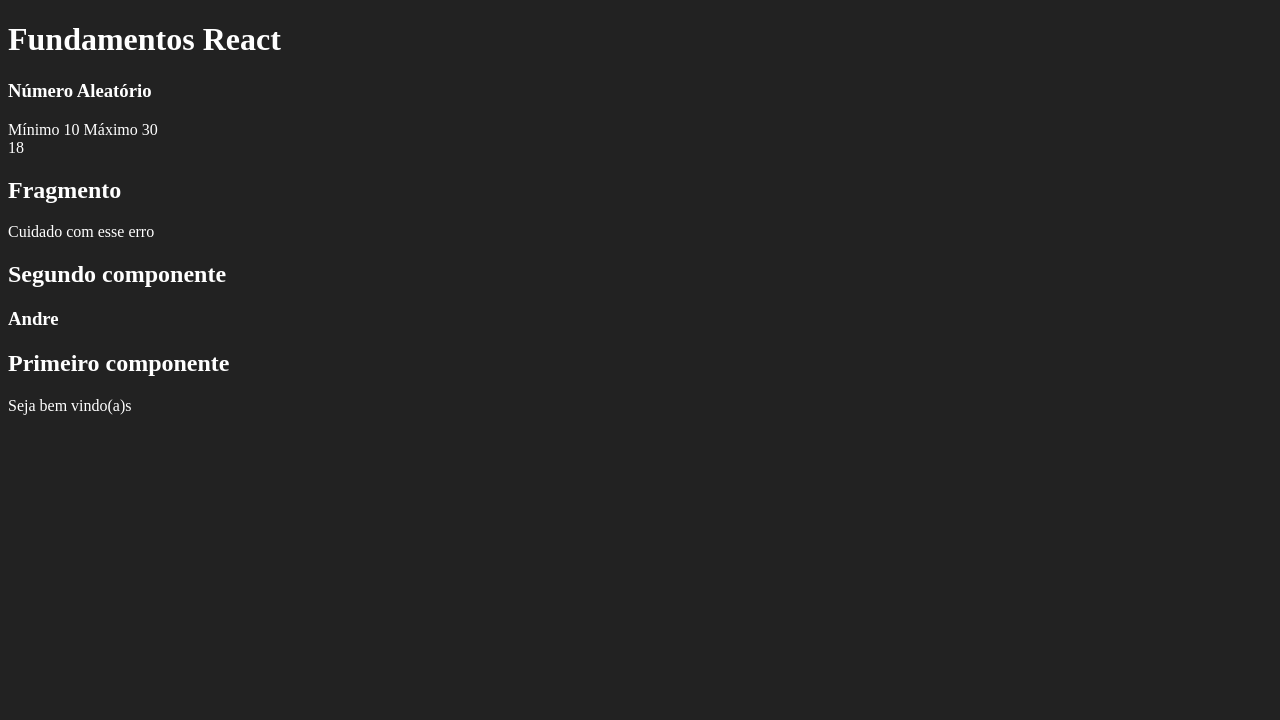
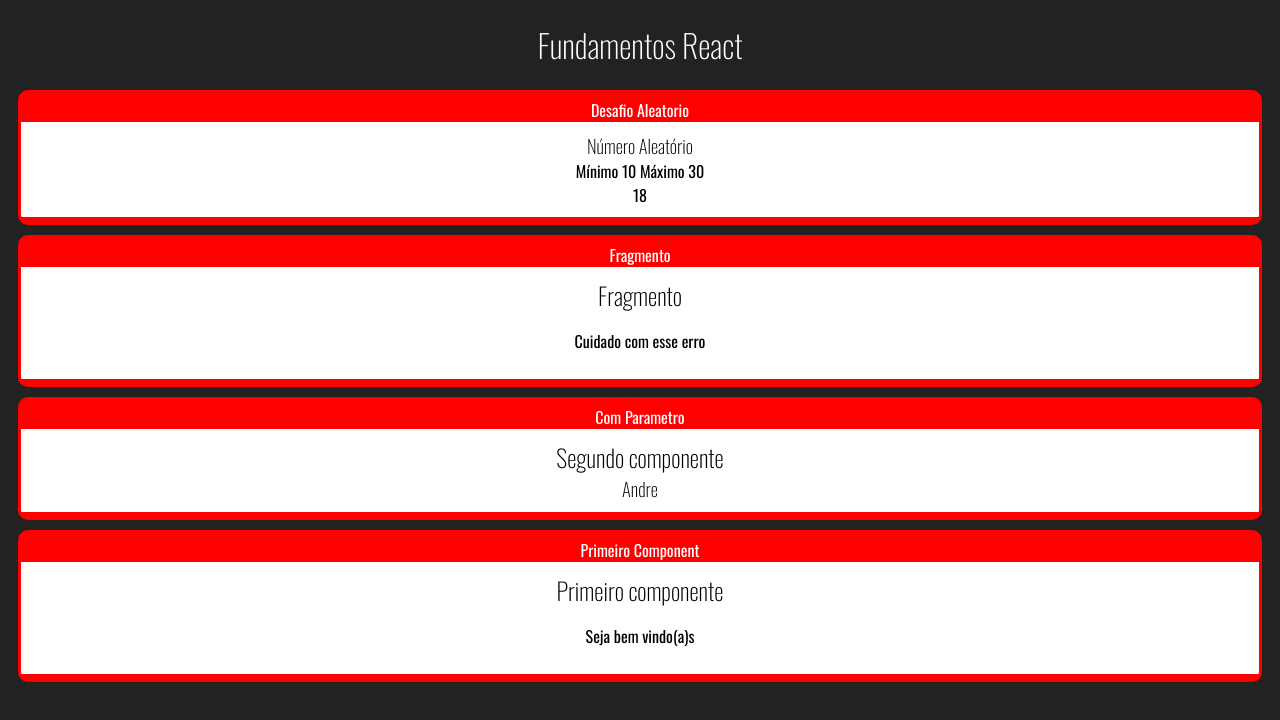
Before and after one commit to alvesa/cod3r.react, a React (Create React App) app: page / in a window 1280 px wide. Shown: the top 720 px of the page. Built offline with nearby package versions, Linux system fonts and the light colour scheme.

Commit message:
Colocando os itens dentro de cards utilizando a props.children

```diff
--- a/public/index.html
+++ b/public/index.html
@@ -14,7 +14,8 @@
       manifest.json provides metadata used when your web app is installed on a
       user's mobile device or desktop. See https://developers.google.com/web/fundamentals/web-app-manifest/
     -->
-    <link rel="manifest" href="%PUBLIC_URL%/manifest.json" />
+    <link rel="manifest" href="%PUBLIC_URL%/manifest.json" /><link rel="preconnect" href="https://fonts.gstatic.com">
+    <link href="https://fonts.googleapis.com/css2?family=Oswald:wght@200;300;400;500;600;700&display=swap" rel="stylesheet">
     <!--
       Notice the use of %PUBLIC_URL% in the tags above.
       It will be replaced with the URL of the `public` folder during the build.
--- a/src/App.jsx
+++ b/src/App.jsx
@@ -3,13 +3,22 @@
 import ComParametro from './components/basicos/ComParametro';
 import Fragmento from './components/basicos/Fragmento';
 import Aleatorio from './components/basicos/Aleatorio';
+import Card from './components/layout/Card';
 
 export default _ => (
   <div>
     <h1>Fundamentos React</h1>
-    <Aleatorio min={10} max={30} />
-    <Fragmento />
-    <ComParametro titulo="Segundo componente" subtitulo="Andre" />
-    <Primeiro />
+    <Card titulo="Desafio Aleatorio">
+      <Aleatorio min={10} max={30} />
+    </Card>
+    <Card titulo="Fragmento">
+      <Fragmento />
+    </Card>
+    <Card titulo="Com Parametro">
+      <ComParametro titulo="Segundo componente" subtitulo="Andre" />
+    </Card>
+    <Card titulo="Primeiro Component">
+      <Primeiro />
+    </Card>
   </div>
 );
--- /dev/null
+++ b/src/components/layout/Card.css
@@ -0,0 +1,20 @@
+.Card {
+    background-color: red;
+    border: 3px solid red;
+    border-radius: 10px;
+    overflow: hidden;
+    margin: 10px;
+}
+
+.Card .Title {
+    padding: 5px 0px;
+    display: flex;
+    justify-content: center;
+    flex-direction: column;
+}
+
+.Card .Content {
+    background-color: #fff;
+    color: #000;
+    padding: 10px;
+}
--- /dev/null
+++ b/src/components/layout/Card.jsx
@@ -0,0 +1,15 @@
+import React from "react";
+import './Card.css';
+
+export default props => {
+    return (
+        <div className="Card">
+            <div className="Title">
+                {props.titulo}
+                <div className="Content">
+                    {props.children}
+                </div>
+            </div>
+        </div>
+    );
+};
--- a/src/index.css
+++ b/src/index.css
@@ -1,4 +1,14 @@
 body {
     background-color: #222;
     color: #fff;
+    font-family: Oswald;
+    text-align: center;
 }
+
+h1, h2,h3 {
+    font-weight: 200;
+}
+
+h2, h3 {
+    margin: 0;
+}
```
Also changed, not shown: 1 other file (tests, documents, lock files or other folders).
